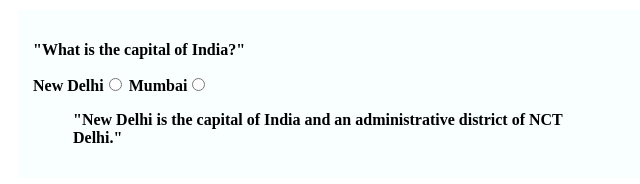
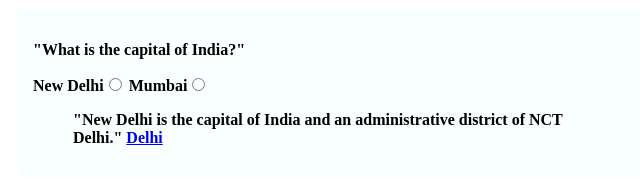
Before and after one commit to acciojob/trivia-Lochan-sharma232, a website: page main.html in a window 1280 px wide. Shown: the full height of the page, 0-640 px from the left. Drawn offline with Linux system fonts and the light colour scheme.

Commit message:
created a submission

```diff
--- a/main.html
+++ b/main.html
@@ -12,7 +12,8 @@
 	New Delhi<input type="radio" id="New Delhi" required>
 	Mumbai<input type="radio" id="Mumbai" required>
 		<blockquote class="quotation">
-			"New Delhi is the capital of India and an administrative district of NCT Delhi." <a href="https://en.wikipedia.org/wiki/New_Delhi"></a>
+			"New Delhi is the capital of India and an administrative district of NCT Delhi."
+			<a href="https://en.wikipedia.org/wiki/New_Delhi">Delhi</a>
 		</blockquote>
 	<!-- the entire body must be written by student -->
     <script type="text/javascript" src="./script.js">
```
